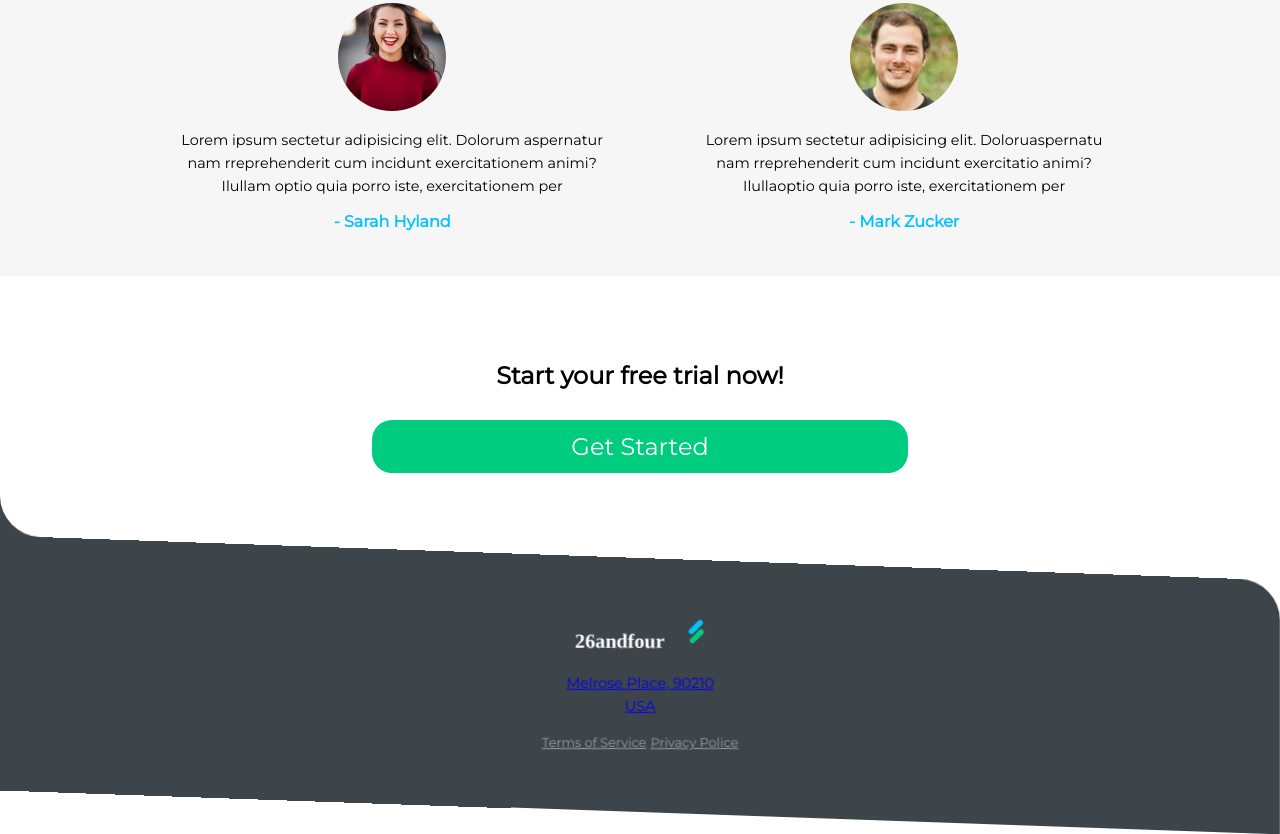
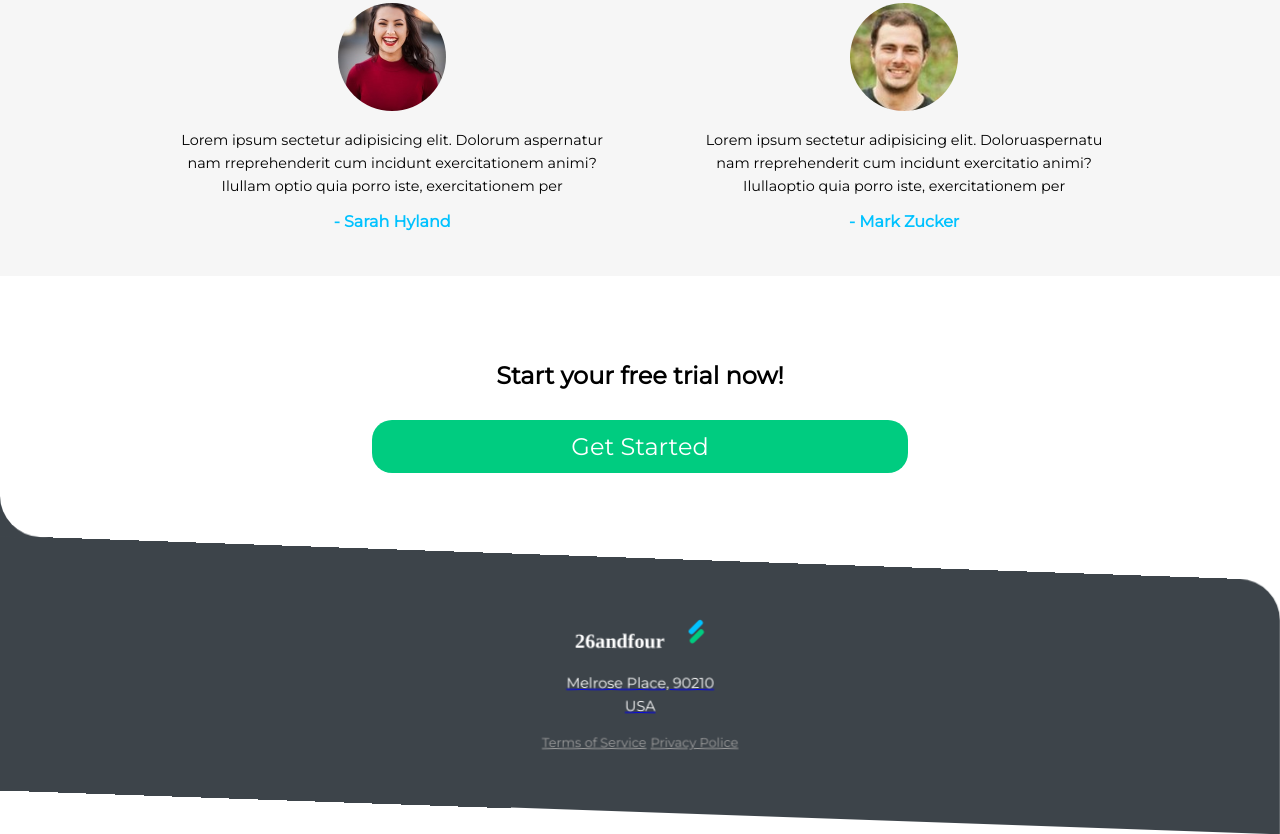
Before and after one commit to kristenwood123/frontender, a plain HTML site: page index.html in a window 1280 px wide. Shown: the part 1349-2183 px from the top of the page. Drawn offline with Linux system fonts and the light colour scheme; a script that the page names is missing.

Commit message:
Update style.css

```diff
--- a/style.css
+++ b/style.css
@@ -195,7 +195,7 @@ ul.footer-links li {
 
 .address {
   text-decoration: none;
-  coor: white;
+  color: white;
 }
 nav ul {
   position: fixed;
```
